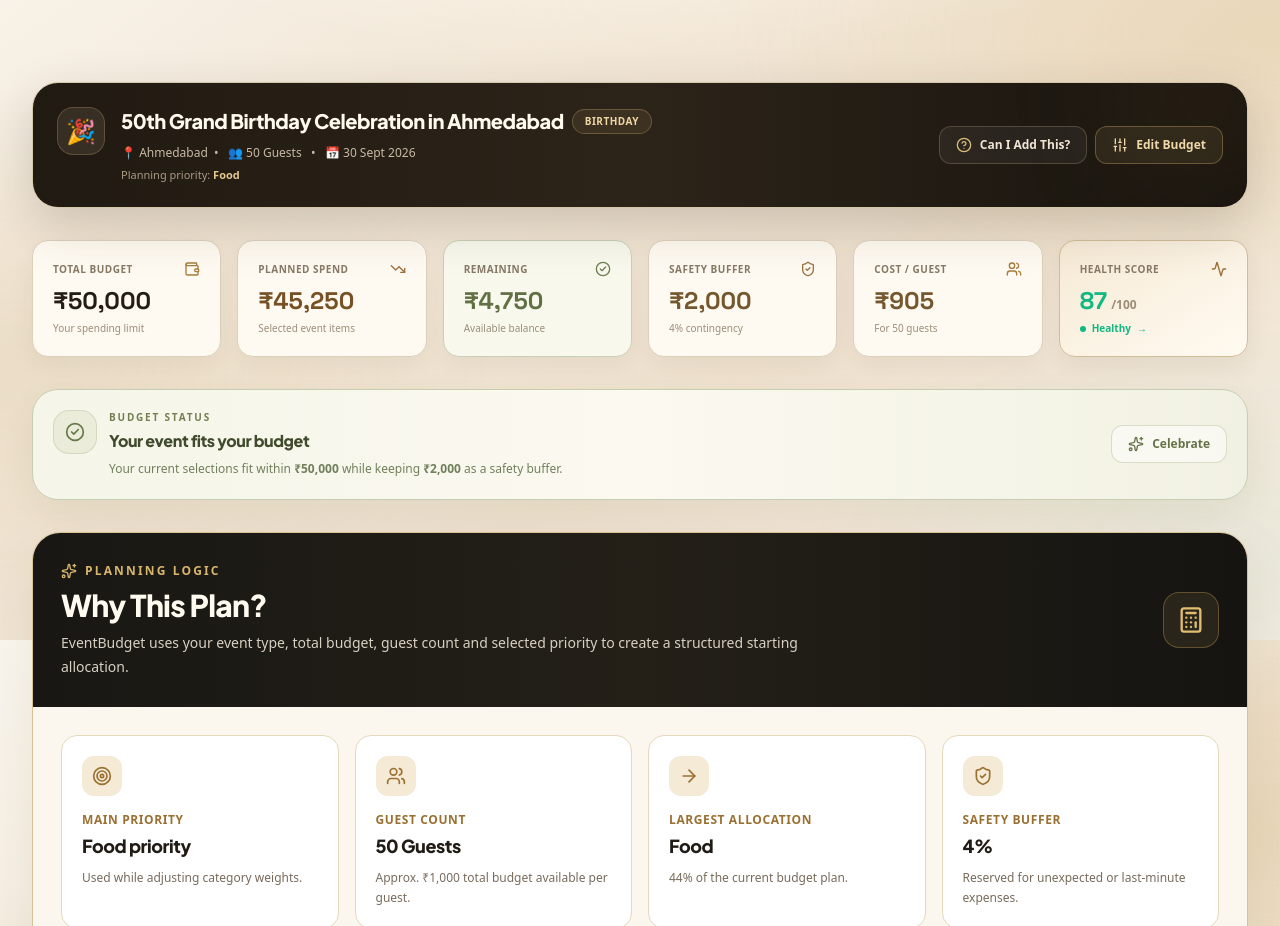
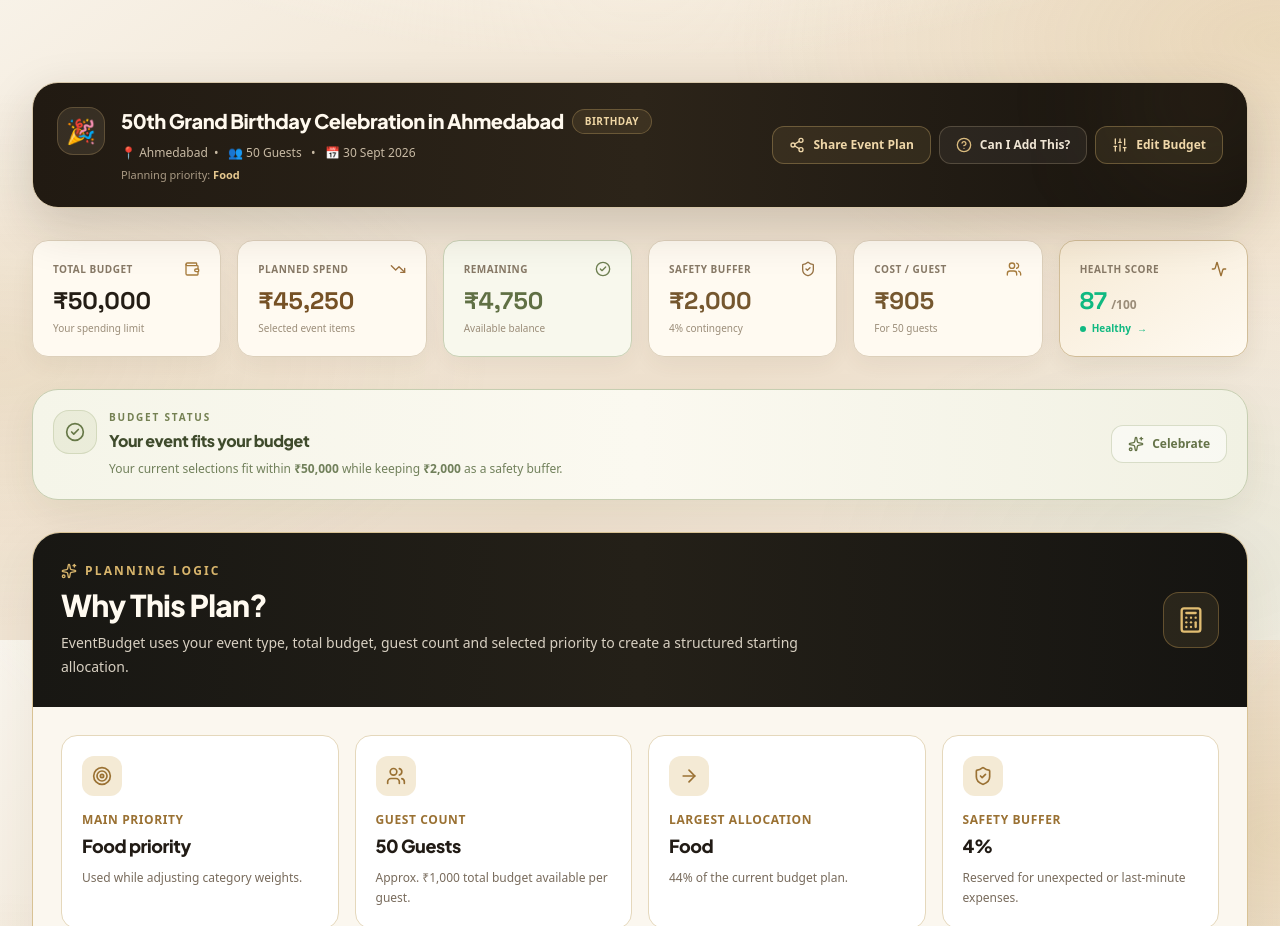
Before and after one commit to aivisionstudio2821-dot/eventbudget, a React (Vite) app: page / in a window 1280 px wide. Shown: the part 960-1886 px from the top of the page. Built offline with nearby package versions, Linux system fonts and the light colour scheme.

Commit message:
Show event plan sharing on dashboard

```diff
--- a/src/components/dashboard/BudgetDashboard.tsx
+++ b/src/components/dashboard/BudgetDashboard.tsx
@@ -33,6 +33,7 @@ import { GuestImpactSimulator } from './GuestImpactSimulator';
 import { PriceMethodology } from './PriceMethodology';
 import { CanIAddThisModal } from './CanIAddThisModal';
 import { HealthScoreModal } from './HealthScoreModal';
+import { ShareEventPlan } from './ShareEventPlan';
 
 interface BudgetDashboardProps {
   event: EventState;
@@ -219,6 +220,8 @@ export const BudgetDashboard: React.FC<BudgetDashboardProps> = ({
           </div>
 
           <div className="flex flex-wrap gap-2">
+            <ShareEventPlan event={event} />
+
             <button
               onClick={() => setShowCanIAddModal(true)}
               className="flex items-center gap-2 rounded-xl border border-[#cbb996]/25 bg-white/5 px-4 py-2.5 text-xs font-bold text-[#efe5d4] transition-all hover:-translate-y-0.5 hover:bg-white/10 active:translate-y-0"
```
